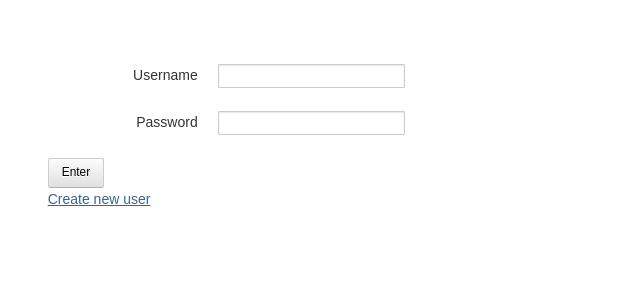
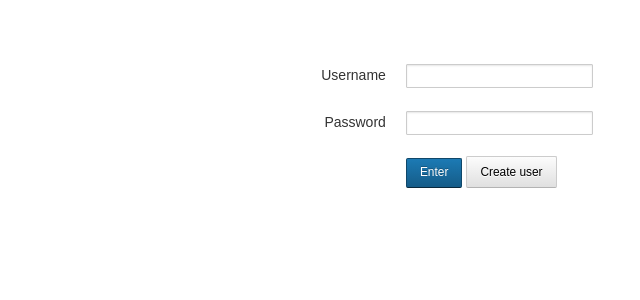
Before and after one commit to DmitryDmitrienko/kube-form-editor, a Django app: template editorform/editor/templates/authenticate.html in a window 1280 px wide. Shown: the part 90-390 px from the top of the page, without its empty margins (216-856 px from the left). Run offline with Django 3.2, Linux system fonts and the light colour scheme; the template is opened without the code that fills it, so the values that code supplies are empty, except form fields; tables that the repository leaves empty hold one stand-in row (values such as "Sample post"); form fields are guessed from the names that the template uses; some libraries are stand-ins or nearby versions.

Commit message:
Create login Create create form logic

```diff
--- a/editorform/editor/templates/authenticate.html
+++ b/editorform/editor/templates/authenticate.html
@@ -1,7 +1,7 @@
 {% extends 'base.html' %}
 {% load static %}
 {% block content %}
-    <form action="{% url "login" %}" method="post" class="forms forms-columnar"> {% csrf_token %}
+    <form style="margin-left: 25%" action="{% url "login" %}" method="post" class="forms forms-columnar"> {% csrf_token %}
         {% if form.errors and '__all__' in form.errors %}
             <ul class="lists-simple">
                 {% for e in form.errors.values %}
@@ -11,11 +11,9 @@
         {% endif %}
         {% include 'input_field.html' with f=form.username %}
         {% include 'input_field.html' with f=form.password %}
-        <div class="control-group">
-            <div class="controls">
-                <button type="submit" class="btn btn-primary">Enter</button>
-                <a href="{% url "createuser" %}">Create new user</a>
-            </div>
-        </div>
+    <p>
+        <input type="submit" class="btn btn-blue" value="Enter">
+        <a href="#" class="btn">Create user</a>
+    </p>
     </form>
 {% endblock %}
--- a/editorform/editor/view/views.py
+++ b/editorform/editor/view/views.py
@@ -1,6 +1,6 @@
 from django.views.generic.edit import FormView, CreateView
 from django.views.generic.base import TemplateView
-from django.contrib.auth.views import auth_login
+from django.contrib.auth.views import auth_login, logout_then_login
 from django.contrib.auth.forms import AuthenticationForm
 from django.core.urlresolvers import reverse
 from django.http import HttpResponseRedirect
@@ -24,6 +24,10 @@ class AuthenticateView(FormView):
             return redirect(self.request.GET['next'])
         else:
             return super(AuthenticateView, self).form_valid(form)
+
+
+def logout(request):
+    return logout_then_login(request, login_url='/login')
 
 
 class MainView(TemplateView):
```
Also changed, not shown: editorform/editor/templates/index.html (+6 -6 lines), editorform/editor/urls.py (+6 -3 lines).
